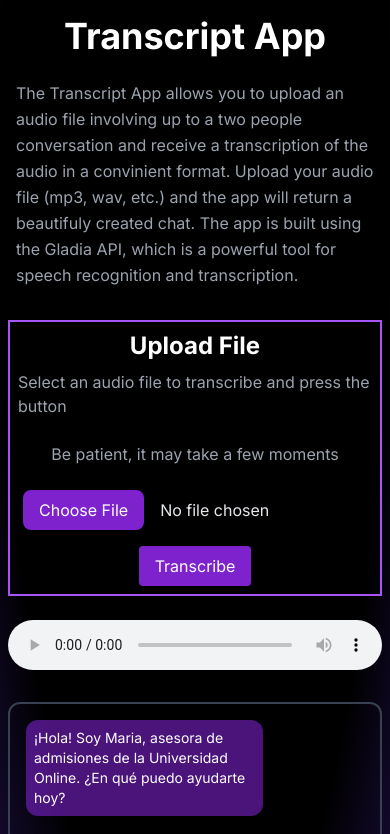
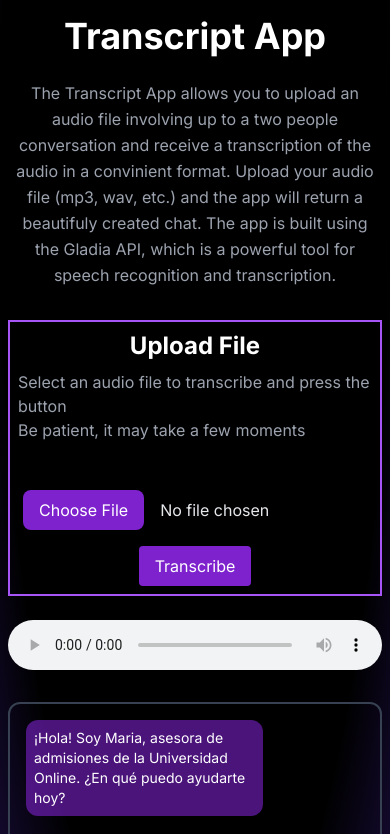
Before and after one commit to mati-farias/AudioTranscription-app, a Next.js app: page / in a window 390 px wide. Shown: the top 834 px of the page. Built offline with nearby package versions, Linux system fonts and the light colour scheme.

Commit message:
responsive styles

```diff
--- a/src/app/components/SubmitAudio.tsx
+++ b/src/app/components/SubmitAudio.tsx
@@ -159,12 +159,13 @@ export const SubmitAudio: React.FC<SubmitAudioProps> = ({
         className='flex flex-col items-center justify-center w-full max-w-full'
         encType='multipart/form-data'>
         <h2 className='text-2xl font-bold mb-2 text-white'>{label}</h2>
-        <p className='text-gray-400 mb-6'>
+        <p className='text-gray-400 pb-12'>
           Select an audio file to transcribe and press the button
-        </p>
-        <p className='text-gray-400 mb-6'>
+          <br />
           Be patient, it may take a few moments
         </p>
+
+
         <div className='flex flex-col lg:flex-row items-center justify-center w-full'>
           <input
             id='file-upload'
--- a/src/app/globals.css
+++ b/src/app/globals.css
@@ -15,6 +15,7 @@
     --background-end-rgb: 0, 0, 0;
   }
 }
+*/
 
 body {
   color: rgb(var(--foreground-rgb));
@@ -24,7 +25,7 @@ body {
       rgb(var(--background-end-rgb))
     )
     rgb(var(--background-start-rgb));
-} */
+}
 
 @keyframes spin {
   from { transform: rotate(0deg); }
--- a/src/app/layout.tsx
+++ b/src/app/layout.tsx
@@ -16,10 +16,8 @@ export default function RootLayout({
 }>) {
   return (
     <html lang='en'>
-      <body className={`${inter.className}`}>
-        <div className='inset-0 -z-10 h-full w-full mx-auto [background:radial-gradient(125%_125%_at_50%_10%,#000_40%,#63e_100%)]'>
+      <body className={`${inter.className} inset-0 min-h-screen h-full w-full mx-auto [background:radial-gradient(125%_125%_at_50%_10%,#000_40%,#63e_100%)]`}>
           {children}
-        </div>
       </body>
     </html>
   );
--- a/src/app/page.tsx
+++ b/src/app/page.tsx
@@ -10,10 +10,8 @@ const Home = () => {
       <div className='w-full mb-6 flex flex-col items-center justify-center'>
         <h1 className='text-4xl lg:text-6xl text-white font-bold lg:text-white mb-6'>Transcript App</h1>
 
-        <p className='text-gray-400 leading-relaxed'>
-
+        <p className='text-gray-400 leading-relaxed text-center lg:px-6'>
           The Transcript App allows you to upload an audio file involving up to a two people conversation and receive a transcription of the audio in a convinient format. Upload your audio file (mp3, wav, etc.) and the app will return a beautifuly created chat. The app is built using the Gladia API, which is a powerful tool for speech recognition and transcription.
-
         </p>
       </div>
       <HomeContainer />
```
